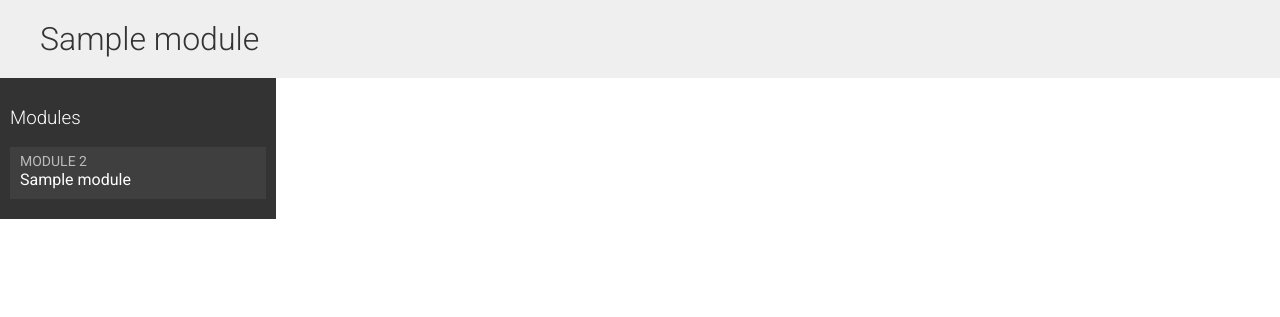
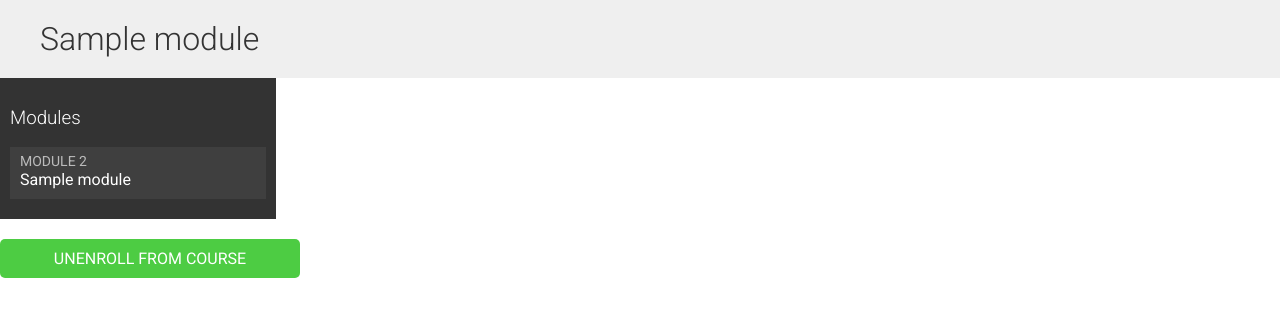
Before and after one commit to MuhutDil/LearnStack, a Django app: page /learners/course/1/ in a window 1280 px wide. Shown: the part 65-382 px from the top of the page. Run offline with Django 5.2, Linux system fonts and the light colour scheme; a user stored in the database is signed in; tables that the repository leaves empty hold one stand-in row (values such as "Sample post").

Commit message:
Add feature to unenroll

```diff
--- a/learners/urls.py
+++ b/learners/urls.py
@@ -15,13 +15,19 @@ urlpatterns = [
         name='learner_enroll_course',
     ),
     path(
+        'unenroll-course/',
+        views.LearnerUnenrollCourseView.as_view(),
+        name='learner_unenroll_course',
+    ),
+    path(
         'courses/',
         views.LearnerCourseListView.as_view(),
         name='learner_course_list',
     ),
     path(
         'course/<pk>/',
-        cache_page(60 * 15)(views.LearnerCourseDetailView.as_view()),
+        # cache_page(60 * 15)(views.LearnerCourseDetailView.as_view()),
+        (views.LearnerCourseDetailView.as_view()),
         name='learner_course_detail',
     ),
     path(
--- a/learners/views.py
+++ b/learners/views.py
@@ -40,6 +40,20 @@ class LearnerEnrollCourseView(LoginRequiredMixin, FormView):
         )
 
 
+class LearnerUnenrollCourseView(LoginRequiredMixin, FormView):
+    course = None
+    form_class = CourseEnrollForm
+
+    def form_valid(self, form):
+        self.course = form.cleaned_data['course']
+        self.course.learners.remove(self.request.user)
+        return super().form_valid(form)
+
+    def get_success_url(self):
+        return reverse_lazy(
+            'learner_course_list'
+        )
+
 
 class LearnerCourseListView(LoginRequiredMixin, ListView):
     model = Course
@@ -60,6 +74,10 @@ class LearnerCourseDetailView(LoginRequiredMixin, DetailView):
 
     def get_context_data(self, **kwargs):
         context = super().get_context_data(**kwargs)
+        # form to unenroll
+        context['unenroll_form'] = CourseEnrollForm(
+            initial={'course': self.object}
+        )
         # get course object
         course = self.get_object()
         if 'module_id' in self.kwargs:
--- a/templates/learners/detail.html
+++ b/templates/learners/detail.html
@@ -27,6 +27,11 @@
       {% endfor %}
     </ul>
   </div>
+  <form action="{% url "learner_unenroll_course" %}" method="post">
+    {{ unenroll_form }}
+    {% csrf_token %}
+    <input type="submit" value="Unenroll from course">
+  </form>
   <div class="module">
     {% cache 600 module_contents module %}
       {% for content in module.contents.all %}
```
